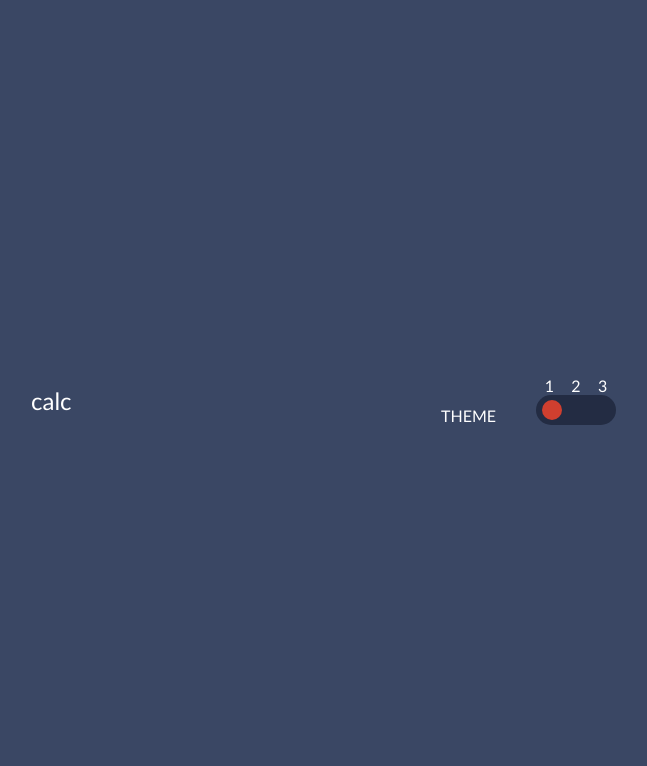
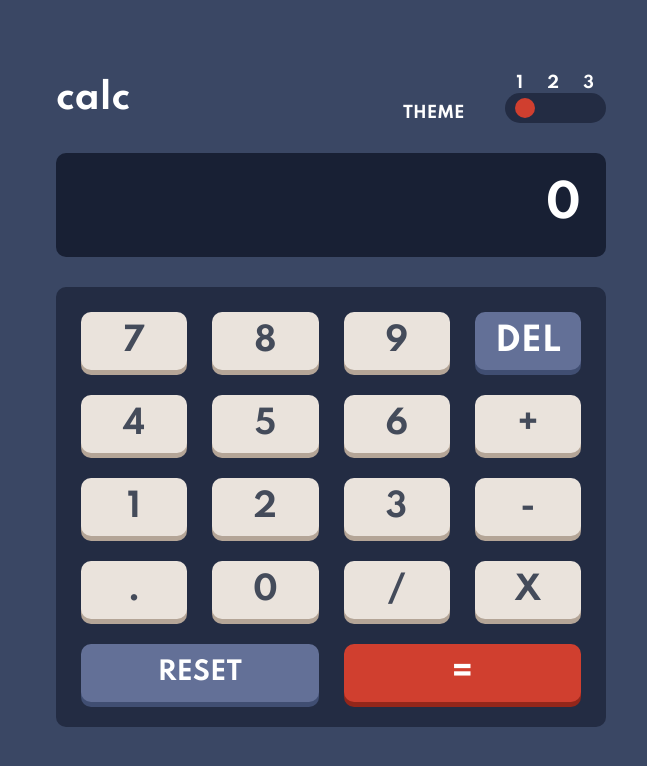
Before and after one commit to vinicius-virtuoso/Calculator-app, a plain HTML site: page index.html in a window 1280 px wide. Shown: the whole page, without its empty margins (309-956 px from the left). Drawn offline with Linux system fonts and the light colour scheme.

Commit message:
finish layout

```diff
--- a/index.html
+++ b/index.html
@@ -7,6 +7,9 @@
   <link rel="icon" type="image/png" sizes="32x32" href="./images/favicon-32x32.png">
 
   <title>Frontend Mentor | Calculator app</title>
+  <link rel="preconnect" href="https://fonts.googleapis.com">
+  <link rel="preconnect" href="https://fonts.gstatic.com" crossorigin>
+  <link href="https://fonts.googleapis.com/css2?family=Spartan:wght@700&display=swap" rel="stylesheet">
   <link rel="stylesheet" href="styles/style.css" />
 
   <!-- Feel free to remove these styles or customise in your own stylesheet 👍 -->
@@ -18,7 +21,7 @@
 <body>
 
   <body>
-    <div class="boxTheme">
+    <div class="container boxTheme">
       <h1>calc</h1>
       <div class="boxToggle">
         <p>THEME</p>
@@ -33,7 +36,38 @@
       </div>
     </div>
 
-    <script src="./js/main.js"></script>
+    <div class="container screenNumber">
+      <p>0</p>
+    </div>
+    <div class=" container keyBoard">
+      <button key="7"> 7 </button>
+      <button key="8"> 8 </button>
+      <button key="9"> 9 </button>
+      <button key="dell"> DEL </button>
+
+      <button key="4"> 4 </button>
+      <button key="5"> 5 </button>
+      <button key="6"> 6 </button>
+      <button key="+"> + </button>
+
+      <button> 1 </button>
+      <button> 2 </button>
+      <button> 3 </button>
+      <button> - </button>
+
+      <button> . </button>
+      <button> 0 </button>
+      <button> / </button>
+      <button> X </button>
+
+      <button> RESET </button>
+      <button> = </button>
+    </div>
+
+
+
+
+    <script src="./js/Theme.js"></script>
 
 
 
--- a/styles/style.css
+++ b/styles/style.css
@@ -16,6 +16,8 @@ html.oneTheme:root {
   --Very-dark-grayish: hsl(221, 14%, 31%);
   --White: #ffffff;
   --TextTheme: #fff;
+  --TextTheme3: #fff;
+  --TextTheme2: hsl(221, 14%, 31%);
 }
 html.twoTheme:root {
    /* background */
@@ -34,7 +36,10 @@ html.twoTheme:root {
    /* Text */
    --Very-dark-grayish: hsl(60, 10%, 19%);
    --White: hsl(0, 0%, 100%);
-   --TextTheme: hsl(60, 10%, 19%);
+   --TextTheme: #35352c;
+   --TextTheme2: #35352c;
+  --TextTheme3: #fff;
+
 }
 html.threeTheme:root {
    /* background */
@@ -55,36 +60,43 @@ html.threeTheme:root {
    --Very-dark-grayish: hsl(198, 20%, 13%);
    --White: #ffffff;
    --TextTheme: hsl(52, 100%, 62%);
+   --TextTheme2: hsl(52, 100%, 62%);
+  --TextTheme3: hsl(198, 20%, 13%);
+
 }
-
-
-
 *{
   margin: 0;
   padding: 0;
   box-sizing: border-box;
   text-decoration: none;
 }
+html {
+  font-size: 62.5%;
+}
 body {
   min-height: 100vh;
   background-color: var(--Very-dark-blue-main-background);
   display: flex;
   align-items: center;
-  justify-content: space-around;
+  justify-content: center;
   flex-direction: column;
-  font-family: 'Gill Sans', sans-serif;
+  font-family: 'Spartan', sans-serif;
   transition: all .2s ease;
 }
+.container {
+  width: 100%;
+  max-width: 55rem;
+}
+
+/* START header options*/
 .boxTheme {
   display: flex;
   width: 100%;
-  max-width: 600px;
   align-items: center;
   justify-content: flex-end;
 }
 .boxTheme h1{
-  font-size: 1.5rem;
-  font-weight: lighter;
+  font-size: 3.5rem;
   flex: 1;
   color: var(--TextTheme);
 }
@@ -93,32 +105,31 @@ body {
   grid-template-columns: repeat(2,1fr);
   justify-content: space-between;
   text-align: center;
-  font-size: 1rem;
+  font-size: 1.6rem;
   cursor: pointer;
 }
 .boxToggle p{
-  font-size: 1rem;
-  margin-right: 40px;
+  font-size: 1.6rem;
+  margin-right: 4rem;
   align-self: flex-end;
   color: var(--TextTheme);
 }
 .boxButtonTheme {
   display: grid;
-  width: 80px;
+  width: 100%;
 }
 .boxButtonTheme span{
   color: var(--TextTheme);
 }
-
 .toggleContainer {
   display: flex;
   align-items: center;
   justify-content: space-between;
   width: 100%;
-  padding:5px;
-  height: 30px;
+  padding:.5rem;
+  height: 3rem;
   background: var(--Very-dark-keypad-background);
-  border-radius: 50px;
+  border-radius: 5rem;
   position: relative;
   grid-column: span 3;
 }
@@ -126,9 +137,9 @@ body {
   cursor: pointer;
 }
 .toggleContainer span{
-  width: 20px;
-  height: 20px;
-  background:  var(--Red-key-background-toggle);
+  width: 2rem;
+  height: 2rem;
+  background:var(--Red-key-background-toggle);
   border-radius: 50%;
   transition: .3s ease;
   position: absolute;
@@ -142,3 +153,92 @@ body {
 .toggleContainer span.threeTheme{
   left: 80%;
 }
+/* END header options*/
+
+/* INIT SCREEN RESULT */
+.screenNumber {
+  width: 100%;
+  background: var(--Very-dark-blue-screen-background);
+  font-size: 4.5rem;
+  border-radius: 1rem;
+  padding: 2.5rem;
+  text-align: right;
+  color: var(--TextTheme);
+  margin: 3rem 0;
+}
+/* END SCREEN RESULT */
+
+/* INIT KEYBOARD BUTTONS */
+.keyBoard {
+  background: var(--Very-dark-keypad-background);
+  padding: 2.5rem;
+  border-radius: 1rem;
+  display: grid;
+  grid-template-columns: repeat(4,1fr);
+  gap:2.5rem;
+  width: 100%;
+}
+.keyBoard button {
+  font-size: 3.2rem;
+  font-family: 'Spartan', sans-serif;
+  padding: 1rem 2rem;
+  border: 0;
+  cursor: pointer;
+  background: var(--Light-grayish-orange-key-background);
+  color: var(--TextTheme2);
+  border-radius: 1rem;
+  box-shadow: 0 .5rem var(--Grayish-orange-key-shadow);
+}
+.keyBoard button:nth-of-type(4):active,
+.keyBoard button:active {
+  position: relative;
+  top: 5px;
+  box-shadow: 0 0rem var(--Desaturated-dark-blue2-key-shadow);
+}
+.keyBoard button:nth-of-type(4),
+.keyBoard button:nth-of-type(17) {
+  background: var(--Desaturated-dark-blue-key-background);
+  color: var(--White);
+  box-shadow: 0 .5rem var(--Desaturated-dark-blue2-key-shadow);
+}
+.keyBoard button:nth-of-type(17) {
+  font-size: 2.5rem;
+  grid-column: span 2;
+}
+.keyBoard button:nth-of-type(18) {
+  background: var(--Red-key-background-toggle);
+  color: var(--TextTheme3);
+  box-shadow: 0 .5rem var(--Dark-red-key-shadow);
+  grid-column: span 2;
+}
+/* END KEYBOARD BUTTONS */
+
+
+@media (max-width: 768px) {
+  body {
+    padding: 1.6rem;
+  }
+  .boxToggle p{
+    margin-right: 1rem;
+    align-self: center;
+    margin-top: 25px;
+  }
+  .keyBoard button {
+    font-size: 1.6rem;
+    padding: 1rem 1.6rem;
+  }
+}
+@media (max-width: 368px) {
+  .screenNumber {
+    padding: 1rem;
+  }
+  .keyBoard {
+    padding: 1rem;
+    gap: 1rem;
+  }
+  .keyBoard button:nth-of-type(17) {
+    font-size: 1.5rem;
+    grid-column: span 2;
+  }
+
+}
```
Also changed, not shown: js/Theme.js (renamed from js/main.js).
